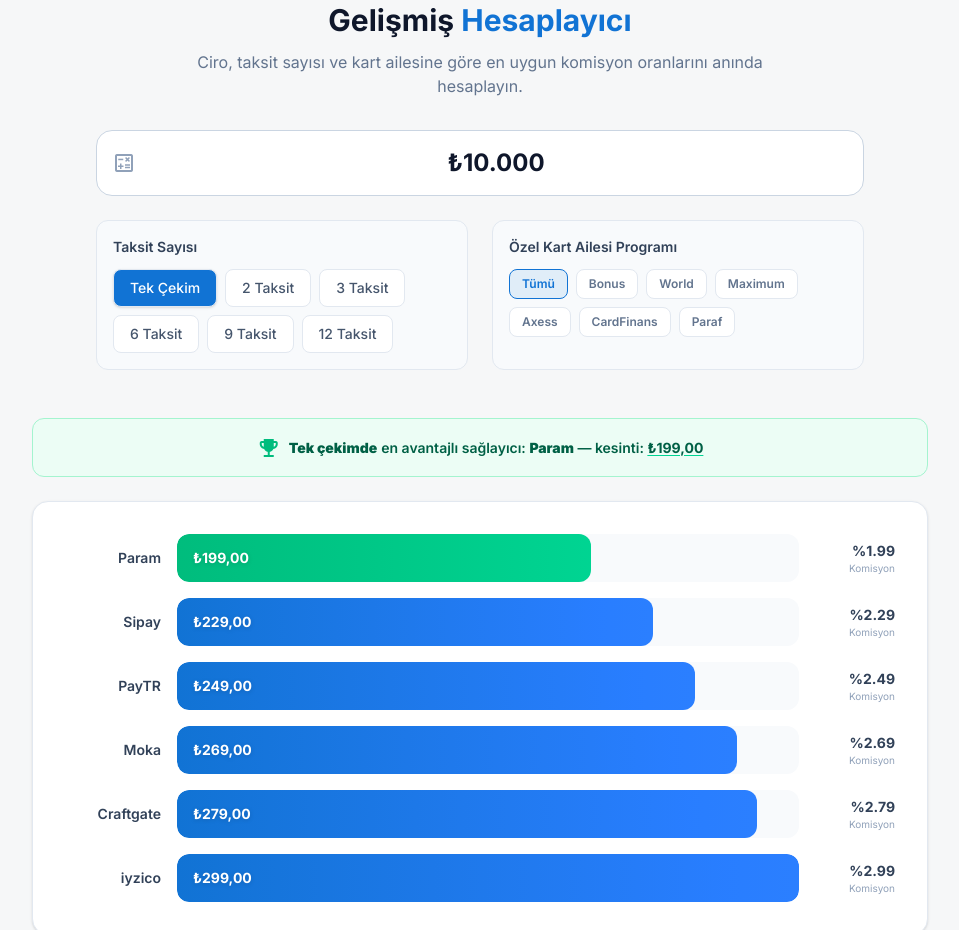
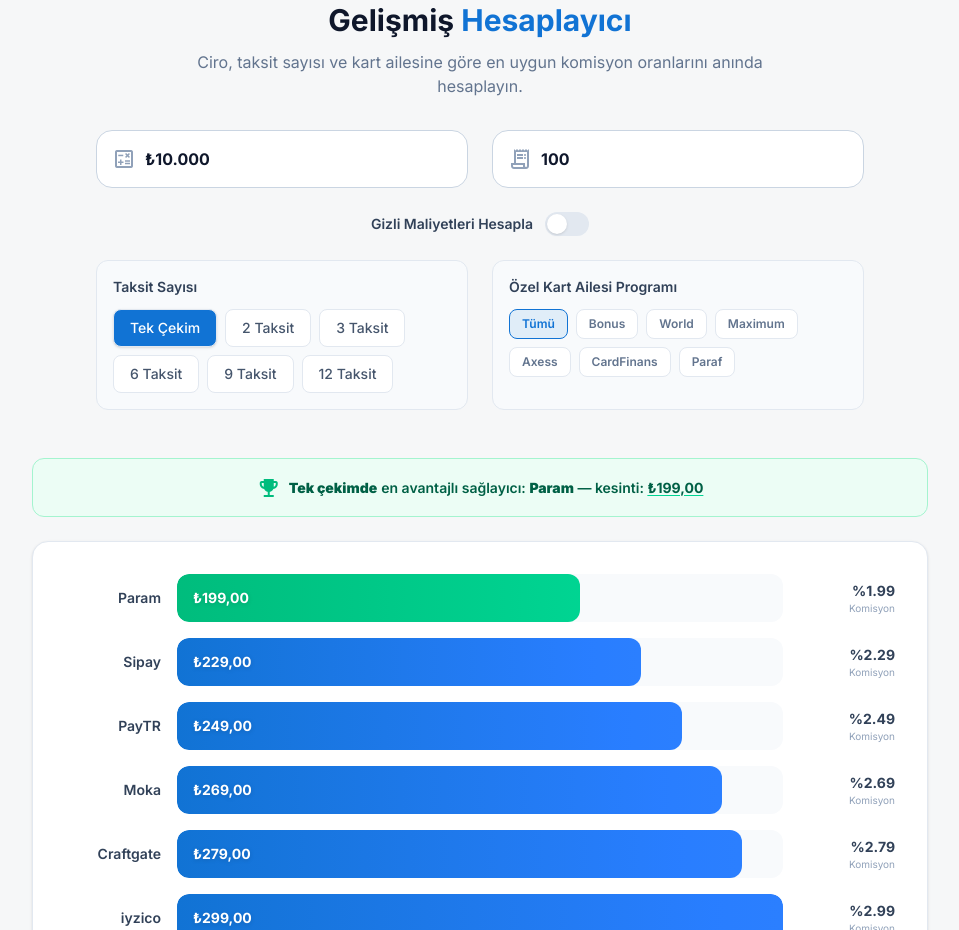
Before and after one commit to 265barancan/posbul, a React (Vite) app: page / in a window 1280 px wide. Shown: the part 2280-3210 px from the top of the page, without its empty margins (160-1119 px from the left). Built offline with nearby package versions, Linux system fonts and the light colour scheme.

Commit message:
feat: Calculate Hidden Costs and Transaction Fees

```diff
--- a/src/components/sections/CalculatorSection.tsx
+++ b/src/components/sections/CalculatorSection.tsx
@@ -8,7 +8,7 @@
 const CARD_FAMILIES = ["Tümü", "Bonus", "World", "Maximum", "Axess", "CardFinans", "Paraf"];
 
 export default function CalculatorSection() {
-    const { amount, installments, cardFamily, setAmount, setInstallments, setCardFamily } = useCalculatorStore();
+    const { amount, installments, cardFamily, transactionCount, includeHiddenCosts, setAmount, setInstallments, setCardFamily, setTransactionCount, setIncludeHiddenCosts } = useCalculatorStore();
 
     // Defer the amount to avoid lagging while typing
     const deferredAmount = useDeferredValue(amount);
@@ -34,15 +34,28 @@
             // Ensure rate doesn't go below minimum reasonable floor
             rate = Math.max(0.99, rate);
 
-            const commission = (deferredAmount * rate) / 100;
+            const baseCommission = (deferredAmount * rate) / 100;
+            let totalCommission = baseCommission;
+            let hiddenCost = 0;
+
+            if (includeHiddenCosts) {
+                const fixedCost = transactionCount * p.fixedFee;
+                // Enflasyon maliyeti: Cironun tamamı x gün sayısı x günlük %0.1
+                const timeCost = (deferredAmount * (p.paymentSpeedHours / 24)) * 0.001;
+                hiddenCost = fixedCost + timeCost;
+                totalCommission += hiddenCost;
+            }
+
             return {
                 id: p.id,
                 name: p.name,
-                commission,
+                commission: totalCommission,
+                baseCommission,
+                hiddenCost,
                 rate,
             };
         }).sort((a, b) => a.commission - b.commission);
-    }, [deferredAmount, installments, cardFamily]);
+    }, [deferredAmount, installments, cardFamily, transactionCount, includeHiddenCosts]);
 
     const maxCommission = results.length > 0 ? results[results.length - 1].commission : 0;
     const bestProvider = results.length > 0 ? results[0] : null;
@@ -73,6 +86,7 @@
 
                 {/* Filters */}
                 <AnimatedSection delay={0.1} className="mx-auto mt-8 max-w-3xl space-y-6">
+                    <div className="grid gap-6 sm:grid-cols-2">
                         {/* Amount Input */}
                         <div className="relative">
                             <span className="material-symbols-outlined absolute left-4 top-1/2 -translate-y-1/2 text-[22px] text-slate-400">
@@ -83,9 +97,38 @@
                                 value={amount > 0 ? `₺${amount.toLocaleString("tr-TR")}` : ""}
                                 onChange={handleInputChange}
                                 placeholder="Aylık Cironuz (Örn: ₺50.000)"
-                            className="w-full rounded-2xl border border-slate-300 bg-white py-4 pl-12 pr-4 text-center text-2xl font-bold text-slate-900 placeholder:text-slate-300 transition-colors focus:border-primary focus:outline-none focus:ring-2 focus:ring-primary/20 dark:border-slate-600 dark:bg-slate-800 dark:text-white dark:placeholder:text-slate-600"
+                                className="w-full rounded-2xl border border-slate-300 bg-white py-4 pl-12 pr-4 font-bold text-slate-900 placeholder:text-slate-300 transition-colors focus:border-primary focus:outline-none focus:ring-2 focus:ring-primary/20 dark:border-slate-600 dark:bg-slate-800 dark:text-white dark:placeholder:text-slate-600"
                                 aria-label="Aylık ciro"
                             />
+                        </div>
+
+                        {/* Transaction Count Input */}
+                        <div className="relative">
+                            <span className="material-symbols-outlined absolute left-4 top-1/2 -translate-y-1/2 text-[22px] text-slate-400">
+                                receipt_long
+                            </span>
+                            <input
+                                type="text"
+                                value={transactionCount > 0 ? transactionCount.toString() : ""}
+                                onChange={(e) => setTransactionCount(parseInt(e.target.value.replace(/[^0-9]/g, "")) || 0)}
+                                placeholder="Aylık İşlem Adedi (Örn: 100)"
+                                className="w-full rounded-2xl border border-slate-300 bg-white py-4 pl-12 pr-4 font-bold text-slate-900 placeholder:text-slate-300 transition-colors focus:border-primary focus:outline-none focus:ring-2 focus:ring-primary/20 dark:border-slate-600 dark:bg-slate-800 dark:text-white dark:placeholder:text-slate-600"
+                                aria-label="Aylık işlem adedi"
+                            />
+                        </div>
+                    </div>
+
+                    {/* Hidden Costs Toggle */}
+                    <div className="flex items-center justify-center gap-3">
+                        <span className="text-sm font-semibold text-slate-700 dark:text-slate-300">Gizli Maliyetleri Hesapla</span>
+                        <button
+                            onClick={() => setIncludeHiddenCosts(!includeHiddenCosts)}
+                            className={`relative inline-flex h-6 w-11 flex-shrink-0 cursor-pointer rounded-full border-2 border-transparent transition-colors duration-200 ease-in-out focus:outline-none focus:ring-2 focus:ring-primary focus:ring-offset-2 ${includeHiddenCosts ? 'bg-primary' : 'bg-slate-200 dark:bg-slate-700'}`}
+                            role="switch"
+                            aria-checked={includeHiddenCosts}
+                        >
+                            <span aria-hidden="true" className={`pointer-events-none inline-block h-5 w-5 transform rounded-full bg-white shadow ring-0 transition duration-200 ease-in-out ${includeHiddenCosts ? 'translate-x-5' : 'translate-x-0'}`} />
+                        </button>
                     </div>
 
                     <div className="grid gap-6 sm:grid-cols-2">
@@ -191,9 +234,12 @@
                                             </span>
                                         </motion.div>
                                     </div>
-                                    <div className="w-20 shrink-0 text-right">
+                                    <div className="w-24 shrink-0 text-right">
                                         <p className="text-sm font-bold text-slate-700 dark:text-slate-200">%{r.rate.toFixed(2)}</p>
                                         <p className="text-[10px] text-slate-400">Komisyon</p>
+                                        {includeHiddenCosts && r.hiddenCost > 0 && (
+                                            <p className="text-[10px] text-rose-500 font-medium mt-1">+ {formatTL(r.hiddenCost)} Gizli Maliyet</p>
+                                        )}
                                     </div>
                                 </motion.div>
                             ))}
--- a/src/constants/providers.ts
+++ b/src/constants/providers.ts
@@ -20,6 +20,7 @@
             "Türkiye'nin en büyük ödeme altyapı şirketi. PayU iştirakı olan iyzico, 200.000'den fazla üye iş yerine hizmet vermektedir. Gelişmiş fraud koruması, pazar yeri çözümü ve çoklu para birimi desteği ile e-ticaret altyapınızı güçlendirin.",
         monthlyFee: null,
         setupFee: null,
+        fixedFee: 0.25,
     },
     {
         id: "paytr",
@@ -40,6 +41,7 @@
             "PayTR, hızlı ödeme ve düşük komisyon oranlarıyla öne çıkan yerli ödeme çözümüdür. Linkle ödeme, QR kod ve mobil ödeme seçenekleri ile müşterilerinize çok kanallı ödeme deneyimi sunun.",
         monthlyFee: null,
         setupFee: null,
+        fixedFee: 0.00,
     },
     {
         id: "param",
@@ -60,6 +62,7 @@
             "Param, fiziki kart avantajı ile hem online hem offline ödeme çözümü sunan kapsamlı bir platformdur. Anlık transfer ve 7/24 müşteri desteği ile kesintisiz ödeme deneyimi sağlayın.",
         monthlyFee: null,
         setupFee: null,
+        fixedFee: 0.15,
     },
     {
         id: "sipay",
@@ -80,6 +83,7 @@
             "Sipay, dijital cüzdan teknolojisi ve taksitli ödeme seçenekleriyle modern ödeme deneyimi sunan yenilikçi bir platformdur.",
         monthlyFee: null,
         setupFee: null,
+        fixedFee: 0.00,
     },
     {
         id: "craftgate",
@@ -100,6 +104,7 @@
             "Craftgate, geliştiriciler için tasarlanmış modern ödeme orkestrasyon platformudur. Sandbox ortamı, detaylı API dokümantasyonu ve webhook desteğiyle entegrasyon süreçlerinizi hızlandırın.",
         monthlyFee: null,
         setupFee: null,
+        fixedFee: 0.50,
     },
     {
         id: "moka",
@@ -120,5 +125,6 @@
             "Moka, kolay entegrasyon ve kapsamlı raporlama özellikleriyle öne çıkan ödeme çözümüdür. Abonelik yönetimi ile tekrarlayan ödemeleri kolayca yönetin.",
         monthlyFee: null,
         setupFee: null,
+        fixedFee: 0.20,
     },
 ];
--- a/src/store/calculatorStore.ts
+++ b/src/store/calculatorStore.ts
@@ -7,6 +7,10 @@
     setAmount: (amount: number) => void;
     setInstallments: (installments: number) => void;
     setCardFamily: (family: string | null) => void;
+    transactionCount: number;
+    setTransactionCount: (count: number) => void;
+    includeHiddenCosts: boolean;
+    setIncludeHiddenCosts: (include: boolean) => void;
     reset: () => void;
 }
 
@@ -14,8 +18,12 @@
     amount: 10000,
     installments: 1,
     cardFamily: null,
+    transactionCount: 100, // Varsayılan 100 işlem
+    includeHiddenCosts: false,
     setAmount: (amount) => set({ amount }),
     setInstallments: (installments) => set({ installments }),
     setCardFamily: (cardFamily) => set({ cardFamily }),
-    reset: () => set({ amount: 10000, installments: 1, cardFamily: null }),
+    setTransactionCount: (transactionCount) => set({ transactionCount }),
+    setIncludeHiddenCosts: (includeHiddenCosts) => set({ includeHiddenCosts }),
+    reset: () => set({ amount: 10000, installments: 1, cardFamily: null, transactionCount: 100, includeHiddenCosts: false }),
 }));
--- a/src/types/provider.types.ts
+++ b/src/types/provider.types.ts
@@ -23,6 +23,7 @@
     description: string;
     monthlyFee: number | null;
     setupFee: number | null;
+    fixedFee: number;
 }
 
 export type SortOption = "commission" | "speed" | "popularity";
```
Also changed, not shown: 1 other file (tests, documents, lock files or other folders). Lines whose indentation alone changed are shown as unchanged.
